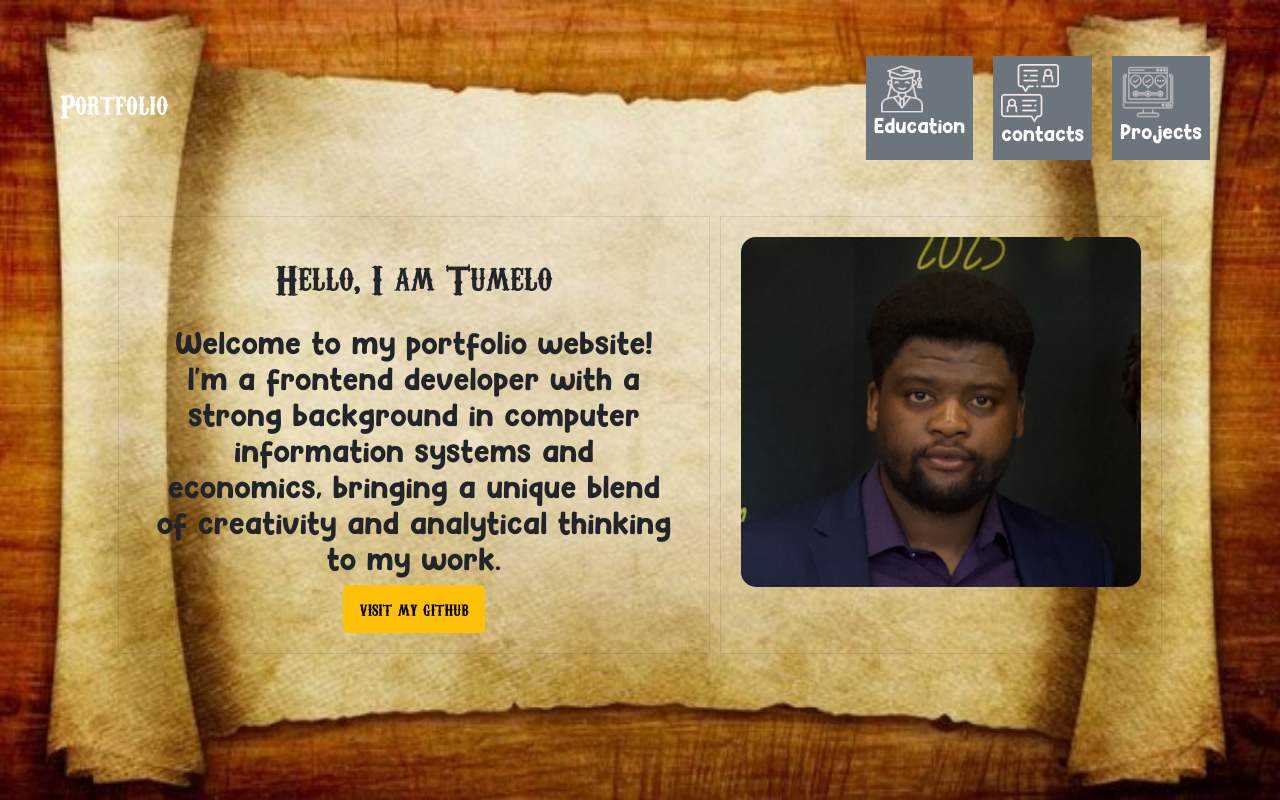
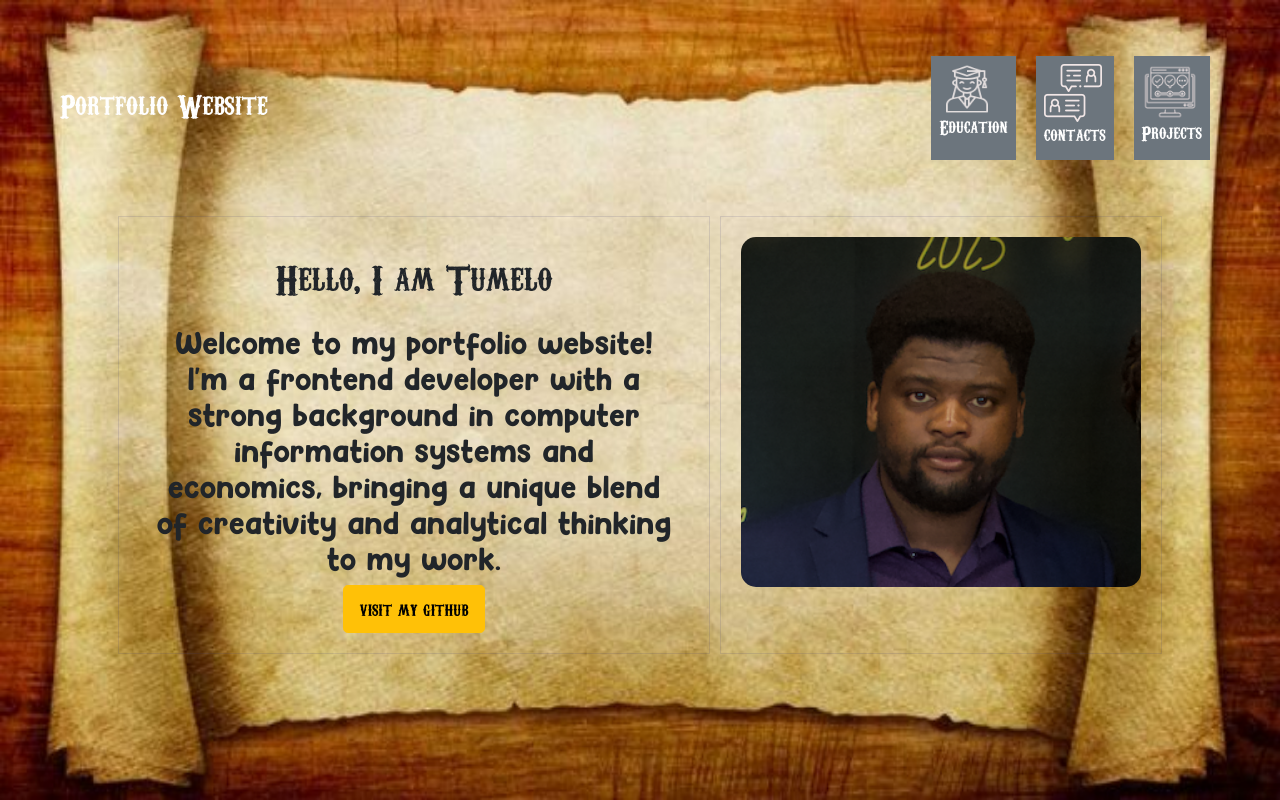
Before and after one commit to tumelorabale/Mywebsite, a plain HTML site: page index.html in a window 1280 px wide. Drawn offline with nearby package versions, Linux system fonts and the light colour scheme.

Commit message:
web_update2

```diff
--- a/index.html
+++ b/index.html
@@ -16,7 +16,7 @@
 <body>
     <nav class="navbar navbar-expand-lg navbar-light mt-5 mx-5 " id="nav" >
         <div class="container-fluid">
-          <a class="navbar-brand" href="#"><h2 class="text-white">Portfolio</h2></a>
+          <a class="navbar-brand" href="#"><h2 class="text-white">Portfolio Website</h2></a>
           <button class="navbar-toggler" type="button" data-bs-toggle="collapse" data-bs-target="#navbarNav" aria-controls="navbarNav" aria-expanded="false" aria-label="Toggle navigation">
             <span class="navbar-toggler-icon"></span>
           </button>
--- a/style.css
+++ b/style.css
@@ -16,8 +16,8 @@
     margin-left:10px;
     margin-right:10px;
     font-weight: 200;
-    font-size: large;
-    font-family: myfont3;
+    font-size: medium;
+
   }
 
 body{
```
